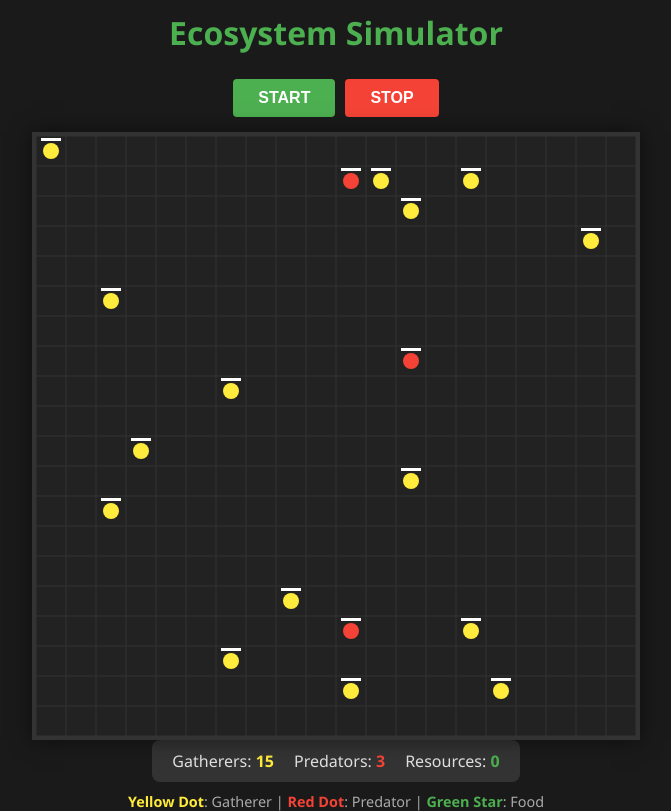
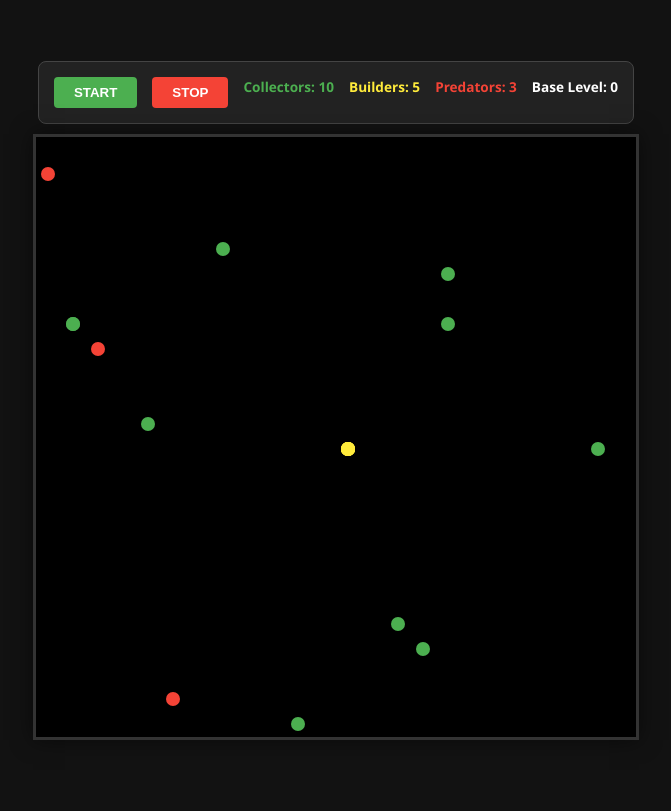
Before and after one commit to Neerajsai7/cpp, a plain HTML site: page index.html in a window 1280 px wide. Shown: the whole page, without its empty margins (304-975 px from the left). Drawn offline with Linux system fonts and the light colour scheme.

Commit message:
Update index.html

```diff
--- a/index.html
+++ b/index.html
@@ -3,12 +3,12 @@
 <head>
     <meta charset="UTF-8">
     <meta name="viewport" content="width=device-width, initial-scale=1.0">
-    <title>Autonomous Ecosystem Simulator</title>
+    <title>Ecosystem: Workers & Predators</title>
     <style>
         body {
-            background-color: #1a1a1a;
-            color: #e0e0e0;
-            font-family: 'Segoe UI', Tahoma, Geneva, Verdana, sans-serif;
+            background-color: #121212;
+            color: #eee;
+            font-family: 'Segoe UI', sans-serif;
             display: flex;
             flex-direction: column;
             align-items: center;
@@ -17,265 +17,196 @@
             margin: 0;
         }
 
-        h1 { margin-bottom: 10px; color: #4CAF50; }
+        .ui-panel {
+            margin-bottom: 10px;
+            display: flex;
+            gap: 15px;
+            background: #222;
+            padding: 15px;
+            border-radius: 8px;
+            border: 1px solid #444;
+        }
 
-        #sim-container {
-            position: relative;
-            border: 4px solid #333;
+        canvas {
+            background-color: #000;
+            border: 3px solid #333;
             box-shadow: 0 0 20px rgba(0,0,0,0.5);
         }
 
-        canvas { background-color: #222; display: block; }
-
-        .controls {
-            margin: 15px 0;
-            display: flex;
-            gap: 10px;
-        }
-
         button {
-            padding: 10px 25px;
-            font-size: 1rem;
+            padding: 8px 20px;
             cursor: pointer;
             border: none;
             border-radius: 4px;
-            transition: background 0.2s;
             font-weight: bold;
         }
 
-        #startBtn { background-color: #4CAF50; color: white; }
-        #startBtn:hover { background-color: #45a049; }
-        #stopBtn { background-color: #f44336; color: white; }
-        #stopBtn:hover { background-color: #da190b; }
+        #btnStart { background: #4CAF50; color: white; }
+        #btnStop { background: #f44336; color: white; }
 
-        .stats {
-            padding: 10px 20px;
-            background: #333;
-            border-radius: 8px;
-            display: flex;
-            gap: 20px;
-        }
-
-        .legend {
-            margin-top: 10px;
-            font-size: 0.9em;
-            color: #aaa;
-        }
+        .stat { font-size: 0.85rem; font-weight: bold; }
+        .col-green { color: #4CAF50; }
+        .col-yellow { color: #FFEB3B; }
+        .col-red { color: #f44336; }
     </style>
 </head>
 <body>
 
-    <h1>Ecosystem Simulator</h1>
-
-    <div class="controls">
-        <button id="startBtn">START</button>
-        <button id="stopBtn">STOP</button>
+    <div class="ui-panel">
+        <button id="btnStart">START</button>
+        <button id="btnStop">STOP</button>
+        <div class="stat col-green">Collectors: <span id="c-coll">0</span></div>
+        <div class="stat col-yellow">Builders: <span id="c-build">0</span></div>
+        <div class="stat col-red">Predators: <span id="c-pred">0</span></div>
+        <div class="stat" style="color:white">Base Level: <span id="c-base">0</span></div>
     </div>
 
-    <div id="sim-container">
-        <canvas id="ecosystemCanvas"></canvas>
-    </div>
-
-    <div class="stats">
-        <div>Gatherers: <span id="count-g" style="color: #FFEB3B; font-weight: bold;">0</span></div>
-        <div>Predators: <span id="count-p" style="color: #F44336; font-weight: bold;">0</span></div>
-        <div>Resources: <span id="count-r" style="color: #4CAF50; font-weight: bold;">0</span></div>
-    </div>
-
-    <div class="legend">
-        <b style="color: #FFEB3B;">Yellow Dot</b>: Gatherer | <b style="color: #F44336;">Red Dot</b>: Predator | <b style="color: #4CAF50;">Green Star</b>: Food
-    </div>
+    <canvas id="ecoCanvas"></canvas>
 
 <script>
-const GRID_SIZE = 20;
-const CELL_SIZE = 30;
-const canvas = document.getElementById('ecosystemCanvas');
+const GRID_SIZE = 24;
+const CELL_SIZE = 25;
+const canvas = document.getElementById('ecoCanvas');
 const ctx = canvas.getContext('2d');
 
 canvas.width = GRID_SIZE * CELL_SIZE;
 canvas.height = GRID_SIZE * CELL_SIZE;
 
-let isRunning = false;
+let running = false;
+const BASE_POS = { x: 12, y: 12 };
 
-// --- BASE ENTITY ---
-class Entity {
-    constructor(x, y) {
+class Agent {
+    constructor(x, y, energy, color) {
         this.x = x;
         this.y = y;
-    }
-}
-
-// --- RESOURCE ---
-class Resource extends Entity {
-    constructor(x, y) {
-        super(x, y);
-        this.nutritionalValue = 25;
-    }
-}
-
-// --- AGENT BASE ---
-class Agent extends Entity {
-    constructor(x, y, hp, en) {
-        super(x, y);
-        this.health = hp;
-        this.energy = en;
-        this.maxEnergy = en;
+        this.energy = energy;
+        this.maxEnergy = energy;
+        this.color = color;
         this.alive = true;
     }
 
-    isAlive() {
-        return this.alive && this.energy > 0;
-    }
-
-    drainEnergy(amount) {
-        this.energy -= amount;
-        if (this.energy <= 0) {
-            this.energy = 0;
-            this.alive = false;
-        }
-    }
-}
-
-// --- GATHERER (YELLOW) ---
-class GathererAgent extends Agent {
-    constructor(x, y) {
-        super(x, y, 50, 60);
-    }
-
-    act(env) {
-        const res = env.getResourceAt(this.x, this.y);
-        if (res) {
-            this.energy = Math.min(this.maxEnergy, this.energy + res.nutritionalValue);
-            env.removeResource(res);
-            return;
-        }
+    moveRandom() {
         this.x = Math.max(0, Math.min(GRID_SIZE - 1, this.x + (Math.floor(Math.random() * 3) - 1)));
         this.y = Math.max(0, Math.min(GRID_SIZE - 1, this.y + (Math.floor(Math.random() * 3) - 1)));
     }
 }
 
-// --- PREDATOR (RED) ---
-class PredatorAgent extends Agent {
-    constructor(x, y) {
-        // Predators have higher energy but consume it faster
-        super(x, y, 100, 100);
-    }
-
-    act(env) {
-        const prey = env.agents.find(a => a instanceof GathererAgent && a.x === this.x && a.y === this.y && a.isAlive());
-
-        if (prey) {
-            prey.alive = false;
-            this.energy = Math.min(this.maxEnergy, this.energy + 40);
-            return;
+class Collector extends Agent {
+    constructor(x, y) { super(x, y, 100, "#4CAF50"); this.hasFood = false; }
+    update(env) {
+        if (!this.hasFood) {
+            const fIdx = env.food.findIndex(f => f.x === this.x && f.y === this.y);
+            if (fIdx !== -1) { this.hasFood = true; env.food.splice(fIdx, 1); }
+            this.moveRandom();
+        } else {
+            // Head back to base
+            if (this.x < BASE_POS.x) this.x++; else if (this.x > BASE_POS.x) this.x--;
+            if (this.y < BASE_POS.y) this.y++; else if (this.y > BASE_POS.y) this.y--;
+            if (this.x === BASE_POS.x && this.y === BASE_POS.y) {
+                this.hasFood = false;
+                env.baseResources += 20;
+                this.energy = this.maxEnergy;
+            }
         }
-
-        // Predators move 2 steps (hunting)
-        for(let i=0; i<2; i++) {
-            this.x = Math.max(0, Math.min(GRID_SIZE - 1, this.x + (Math.floor(Math.random() * 3) - 1)));
-            this.y = Math.max(0, Math.min(GRID_SIZE - 1, this.y + (Math.floor(Math.random() * 3) - 1)));
-        }
+        this.energy -= 0.3;
+        if (this.energy <= 0) this.alive = false;
     }
 }
 
-// --- ENVIRONMENT ---
-class Environment {
-    constructor() {
-        this.agents = [];
-        this.resources = [];
+class Builder extends Agent {
+    constructor(x, y) { super(x, y, 100, "#FFEB3B"); }
+    update(env) {
+        // Stay near base to build
+        if (Math.abs(this.x - BASE_POS.x) > 2 || Math.abs(this.y - BASE_POS.y) > 2) {
+            if (this.x < BASE_POS.x) this.x++; else if (this.x > BASE_POS.x) this.x--;
+            if (this.y < BASE_POS.y) this.y++; else if (this.y > BASE_POS.y) this.y--;
+        } else {
+            this.moveRandom();
+            if (env.baseResources > 0) {
+                env.baseResources -= 0.5;
+                env.baseConstruction += 0.2;
+            }
+        }
+        this.energy -= 0.2;
+        if (this.energy <= 0) this.alive = false;
     }
+}
 
-    getResourceAt(x, y) {
-        return this.resources.find(r => r.x === x && r.y === y);
+class Predator extends Agent {
+    constructor(x, y) { super(x, y, 80, "#f44336"); }
+    update(env) {
+        // Hunt any worker
+        const prey = env.agents.find(a => (a instanceof Collector || a instanceof Builder) && a.x === this.x && a.y === this.y);
+        if (prey) {
+            prey.alive = false;
+            this.energy = this.maxEnergy;
+        }
+        for(let i=0; i<2; i++) this.moveRandom();
+        this.energy -= 1.8; // High metabolism - dies without food
+        if (this.energy <= 0) this.alive = false;
     }
+}
 
-    removeResource(res) {
-        this.resources = this.resources.filter(r => r !== res);
-    }
+const world = {
+    agents: [],
+    food: [],
+    baseResources: 0,
+    baseConstruction: 0,
+
+    init() {
+        for(let i=0; i<10; i++) this.agents.push(new Collector(rand(GRID_SIZE), rand(GRID_SIZE)));
+        for(let i=0; i<5; i++) this.agents.push(new Builder(BASE_POS.x, BASE_POS.y));
+        for(let i=0; i<3; i++) this.agents.push(new Predator(rand(GRID_SIZE), rand(GRID_SIZE)));
+    },
 
     update() {
-        // Spawn food
-        if (Math.random() < 0.3) {
-            const rx = Math.floor(Math.random() * GRID_SIZE);
-            const ry = Math.floor(Math.random() * GRID_SIZE);
-            if (!this.getResourceAt(rx, ry)) this.resources.push(new Resource(rx, ry));
-        }
-
-        this.agents.forEach(agent => {
-            if (agent.isAlive()) {
-                agent.act(this);
-                // DRAIN LOGIC: Predators lose energy faster (3x) than gatherers
-                let drainRate = (agent instanceof PredatorAgent) ? 1.5 : 0.5;
-                agent.drainEnergy(drainRate);
-            }
-        });
-
-        this.agents = this.agents.filter(a => a.isAlive());
-    }
+        if (Math.random() < 0.3) this.food.push({x: rand(GRID_SIZE), y: rand(GRID_SIZE)});
+        this.agents.forEach(a => a.update(this));
+        this.agents = this.agents.filter(a => a.alive);
+    },
 
     draw() {
         ctx.clearRect(0, 0, canvas.width, canvas.height);
 
-        // Draw Grid
-        ctx.strokeStyle = "#333";
-        for(let i=0; i<=GRID_SIZE; i++) {
-            ctx.beginPath(); ctx.moveTo(i*CELL_SIZE, 0); ctx.lineTo(i*CELL_SIZE, canvas.height); ctx.stroke();
-            ctx.beginPath(); ctx.moveTo(0, i*CELL_SIZE); ctx.lineTo(canvas.width, i*CELL_SIZE); ctx.stroke();
-        }
+        // Draw Base
+        const baseSize = 10 + Math.floor(this.baseConstruction / 10);
+        ctx.fillStyle = "#555";
+        ctx.fillRect(BASE_POS.x*CELL_SIZE - baseSize/2 + 12, BASE_POS.y*CELL_SIZE - baseSize/2 + 12, baseSize, baseSize);
 
-        // Draw Food (Green)
-        this.resources.forEach(r => {
-            ctx.fillStyle = "#4CAF50";
-            ctx.fillRect(r.x * CELL_SIZE + 10, r.y * CELL_SIZE + 10, 10, 10);
-        });
+        // Draw Food
+        ctx.fillStyle = "#4CAF50";
+        this.food.forEach(f => ctx.beginPath() || ctx.arc(f.x*CELL_SIZE+12, f.y*CELL_SIZE+12, 4, 0, 7) || ctx.fill());
 
         // Draw Agents
         this.agents.forEach(a => {
-            ctx.fillStyle = (a instanceof GathererAgent) ? "#FFEB3B" : "#F44336";
+            ctx.fillStyle = a.color;
             ctx.beginPath();
-            ctx.arc(a.x * CELL_SIZE + CELL_SIZE/2, a.y * CELL_SIZE + CELL_SIZE/2, 8, 0, Math.PI*2);
+            ctx.arc(a.x*CELL_SIZE+12, a.y*CELL_SIZE+12, 7, 0, 7);
             ctx.fill();
-
-            // Energy bar
-            ctx.fillStyle = "#555";
-            ctx.fillRect(a.x * CELL_SIZE + 5, a.y * CELL_SIZE + 2, 20, 3);
-            ctx.fillStyle = (a.energy < 20) ? "red" : "white";
-            ctx.fillRect(a.x * CELL_SIZE + 5, a.y * CELL_SIZE + 2, (a.energy/a.maxEnergy)*20, 3);
+            if (a instanceof Collector && a.hasFood) {
+                ctx.fillStyle = "white";
+                ctx.fillRect(a.x*CELL_SIZE+10, a.y*CELL_SIZE+10, 4, 4);
+            }
         });
 
-        document.getElementById('count-g').innerText = this.agents.filter(a => a instanceof GathererAgent).length;
-        document.getElementById('count-p').innerText = this.agents.filter(a => a instanceof PredatorAgent).length;
-        document.getElementById('count-r').innerText = this.resources.length;
+        document.getElementById('c-coll').innerText = this.agents.filter(a => a instanceof Collector).length;
+        document.getElementById('c-build').innerText = this.agents.filter(a => a instanceof Builder).length;
+        document.getElementById('c-pred').innerText = this.agents.filter(a => a instanceof Predator).length;
+        document.getElementById('c-base').innerText = Math.floor(this.baseConstruction);
     }
+};
+
+function rand(m) { return Math.floor(Math.random() * m); }
+document.getElementById('btnStart').onclick = () => running = true;
+document.getElementById('btnStop').onclick = () => running = false;
+
+world.init();
+function loop() {
+    if (running) world.update();
+    world.draw();
+    setTimeout(loop, 120);
 }
-
-const env = new Environment();
-
-// Setup Population
-function init() {
-    for (let i = 0; i < 15; i++) env.agents.push(new GathererAgent(Math.floor(Math.random()*GRID_SIZE), Math.floor(Math.random()*GRID_SIZE)));
-    for (let i = 0; i < 3; i++) env.agents.push(new PredatorAgent(Math.floor(Math.random()*GRID_SIZE), Math.floor(Math.random()*GRID_SIZE)));
-    env.draw();
-}
-
-// Buttons
-document.getElementById('startBtn').addEventListener('click', () => { isRunning = true; });
-document.getElementById('stopBtn').addEventListener('click', () => { isRunning = false; });
-
-let lastTime = 0;
-function loop(timestamp) {
-    if (isRunning && timestamp - lastTime > 150) {
-        env.update();
-        env.draw();
-        lastTime = timestamp;
-    } else if (!isRunning) {
-        env.draw(); // Keep drawing so it doesn't look empty if resized/refreshed
-    }
-    requestAnimationFrame(loop);
-}
-
-init();
-requestAnimationFrame(loop);
+loop();
 </script>
 </body>
 </html>
```
